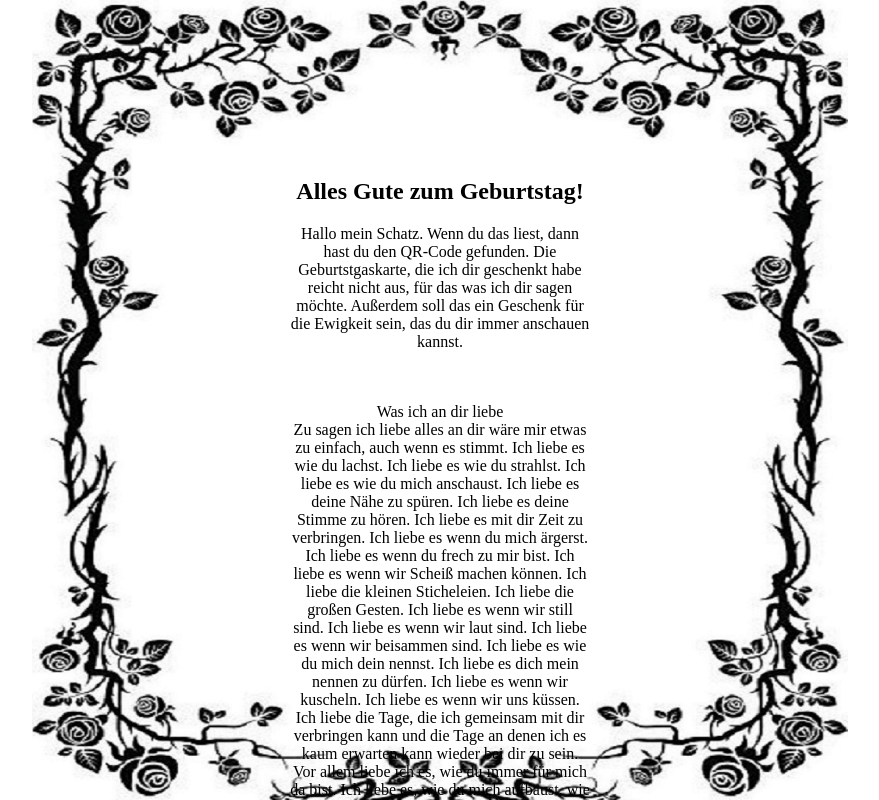
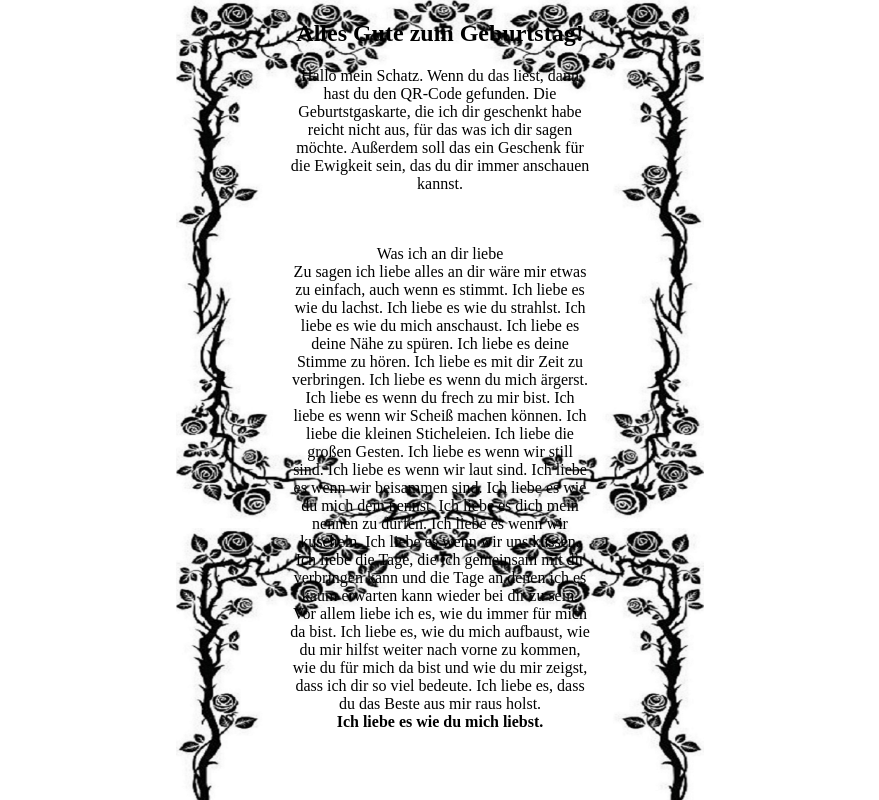
Before and after one commit to Jakob-bischoff/geburstagwuensche, a plain HTML site: page index.html in a window 1280 px wide. Shown: the top 800 px of the page, without its empty margins (200-1079 px from the left). Drawn offline with Linux system fonts and the light colour scheme.

Commit message:
Update styles.css

```diff
--- a/styles.css
+++ b/styles.css
@@ -2,14 +2,12 @@
     width: 300px;
     height: 200px;
     justify-content: space-between;
+        margin: 0 auto; /* Center the div horizontally */
 }
 
 .section {
             text-align: center;
-            display: flex;
-            justify-content: center;
-            align-items: center;
-            height: 100vh;
+
 
 }
 .body {
```
